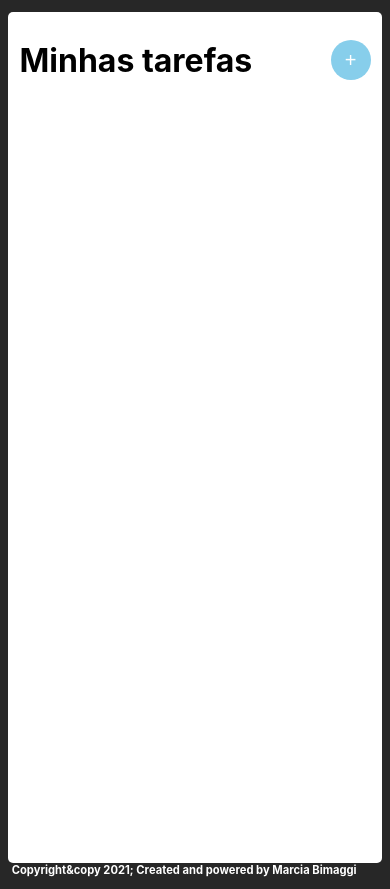
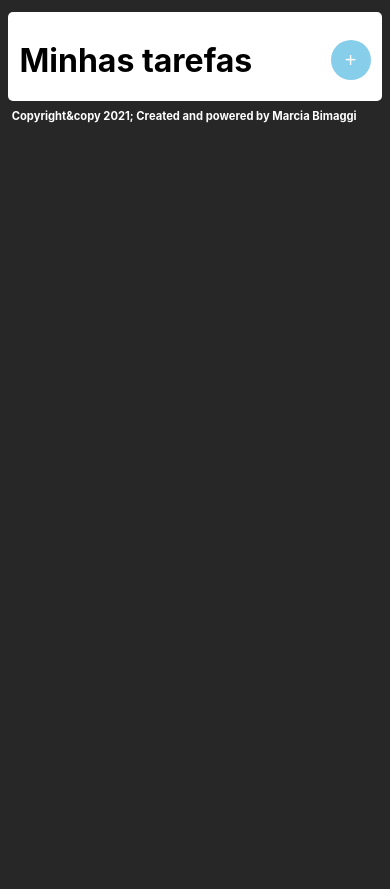
Before and after one commit to bimaggi/lista_de_tarefas, a React (Create React App) app: page / in a window 390 px wide. After the commit the page ends 844 px from the top, so only its background shows below. Built offline with nearby package versions, Linux system fonts and the light colour scheme.

Commit message:
ajuste no container

```diff
--- a/src/App.css
+++ b/src/App.css
@@ -8,7 +8,7 @@ body{
 .container{
   margin: auto;
   max-width: 50%;
-  height: 100vw;
+  height: 100%;
   padding-left: 3%;
   padding-right: 3%;
   padding-top: 2%;
@@ -96,10 +96,10 @@ p{
 }
 @media(max-width: 576px){
 .container{
-  height: 100vh;
   margin-top: 3%;
   max-width: 90vw;
   background-color: white;
+  margin-bottom: 2%;
 }
 .cardModal{
   width: 75%;
```
